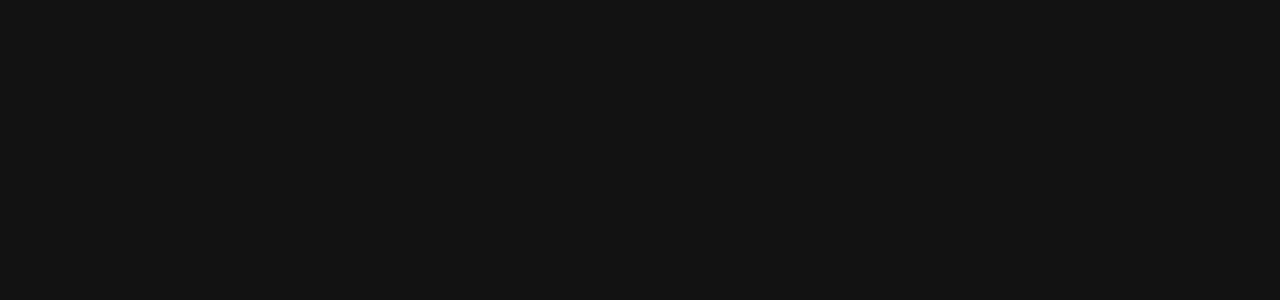
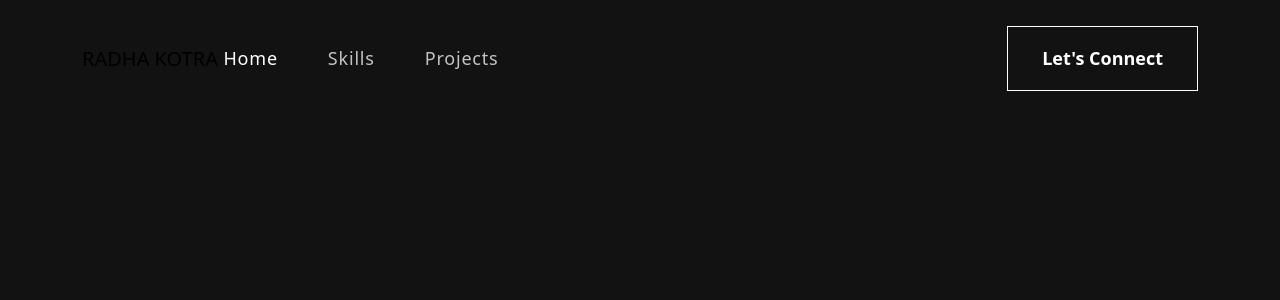
Before and after one commit to sunnybunnyy/personal-site, a Next.js app in the folder personal-site/: page / in a window 1280 px wide. Shown: the top 300 px of the page. Built offline with nearby package versions, Linux system fonts and the light colour scheme.

Commit message:
Add NavBar component to page

```diff
--- a/personal-site/src/app/page.tsx
+++ b/personal-site/src/app/page.tsx
@@ -1,8 +1,11 @@
 import Image from "next/image";
+import NavBar from '../components/NavBar';
+import 'bootstrap/dist/css/bootstrap.min.css'
 
 export default function Home() {
   return (
     <div className="App">
+      <NavBar />
     </div>
   );
 }
```
